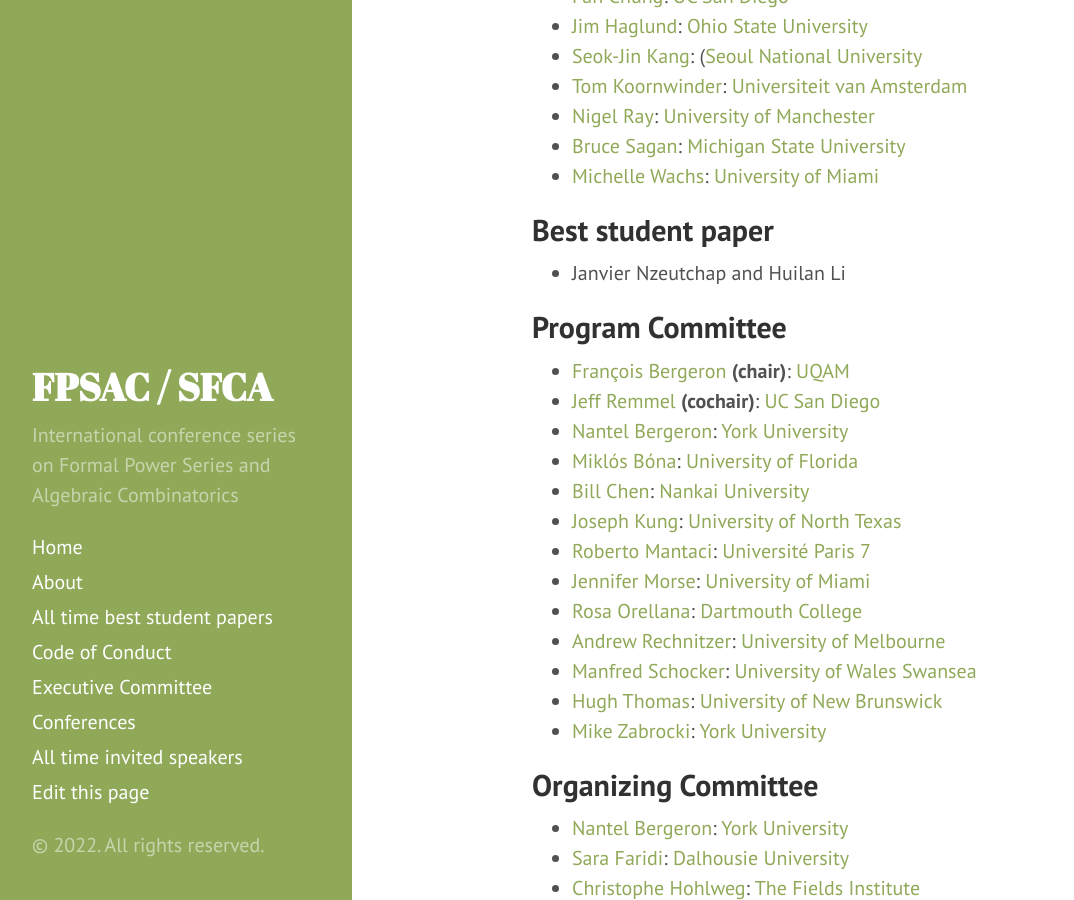
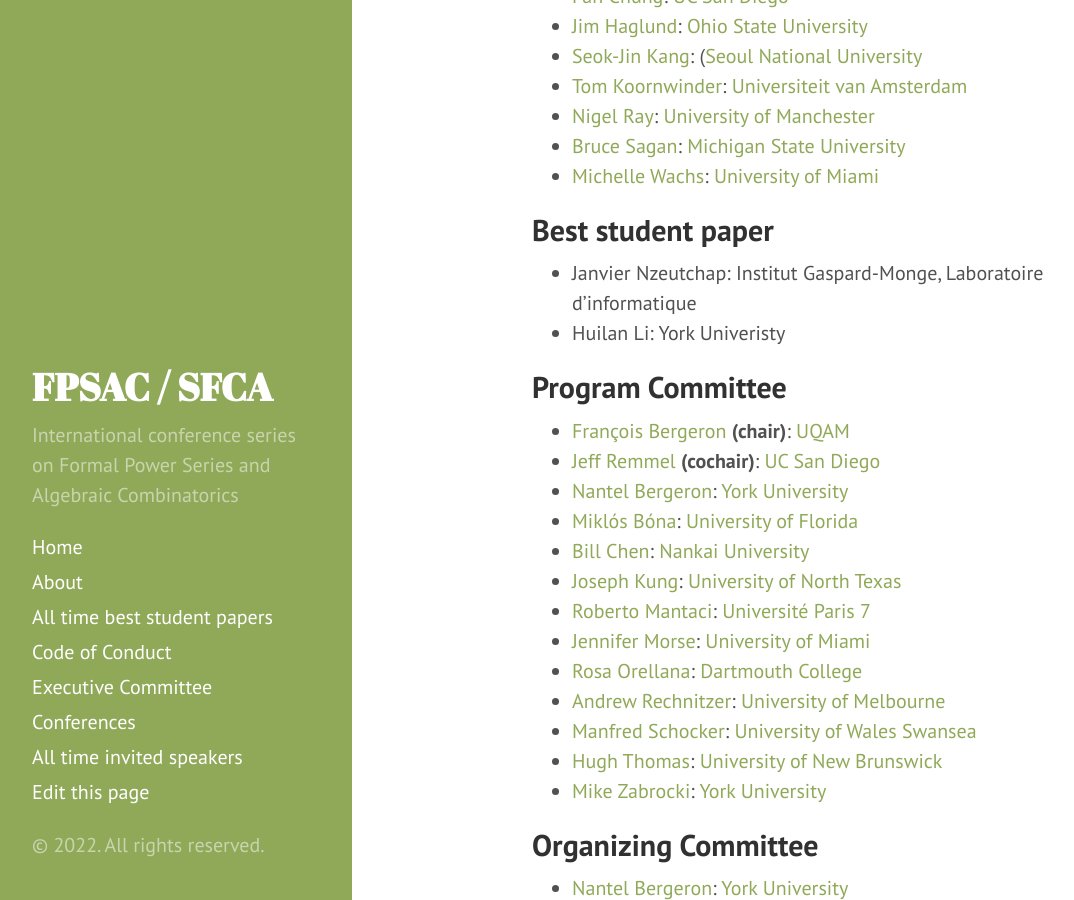
Before and after one commit to FPSAC/FPSAC.github.io, a Jekyll site: the page built from _confs/fpsac-2006.md, in a window 1280 px wide and 900 px high, scrolled down 759 px. Shown: the whole window, without its empty margins (8-1082 px from the left). Built offline with Jekyll 4.4.1, drawn with Linux system fonts in a browser that asks for light colours.

Commit message:
Update fpsac-2006.md
updated best student paper award affiliations

```diff
--- a/_confs/fpsac-2006.md
+++ b/_confs/fpsac-2006.md
@@ -14,7 +14,10 @@
   url: http://igm.univ-mlv.fr/~fpsac/FPSAC06/contrib_papers.html
 
 best_student_paper:
-- name: Janvier Nzeutchap and Huilan Li
+- name: Janvier Nzeutchap
+  affiliation: Institut Gaspard-Monge, Laboratoire d’informatique
+- name: Huilan Li
+  affiliation: York Univeristy
 
 invited_speakers:
 - name: Marge Bayer
```
